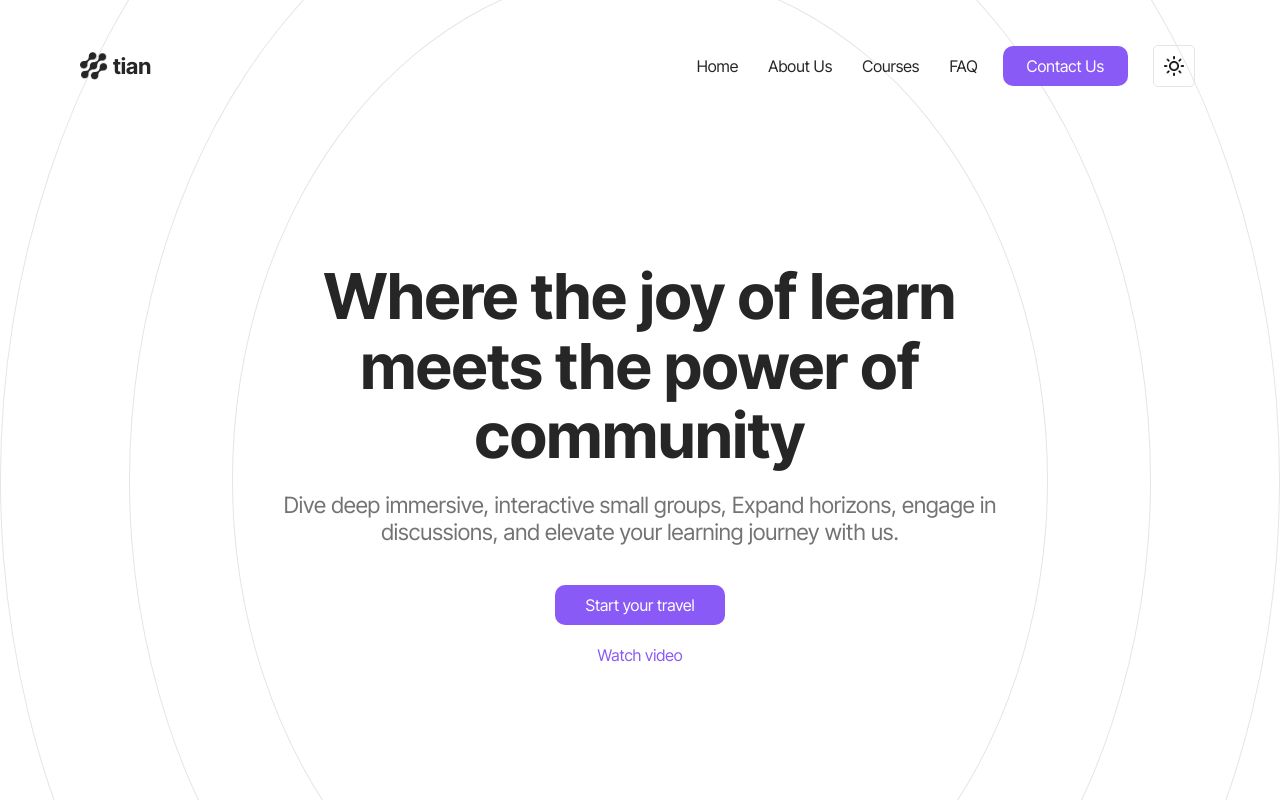
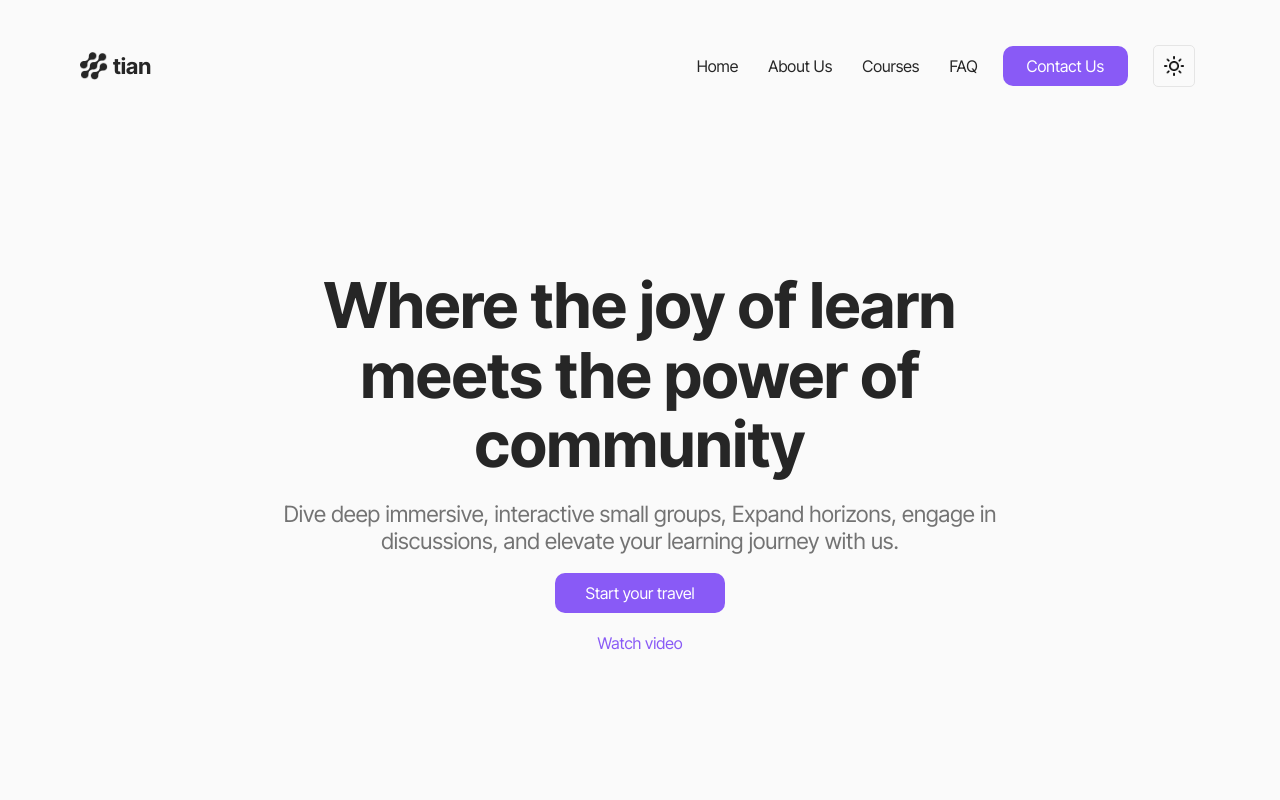
Before and after one commit to NotReallyAProgrammer/Landing-Page-Tian, an Angular app: page / in a window 1280 px wide. Shown: the top 800 px of the page. Built offline with nearby package versions, Linux system fonts and the light colour scheme.

Commit message:
minor fix

```diff
--- a/src/app/app.component.html
+++ b/src/app/app.component.html
@@ -1 +1,5 @@
-<router-outlet></router-outlet>
+<main class="main">
+  <app-header></app-header>
+  <router-outlet></router-outlet>
+</main>
+<app-footer></app-footer>
--- a/src/app/app.component.scss
+++ b/src/app/app.component.scss
@@ -0,0 +1,3 @@
+.main {
+  background-color: var(--BODY-BG-COLOR);
+}
--- a/src/app/app.component.ts
+++ b/src/app/app.component.ts
@@ -1,13 +1,15 @@
 import { Component } from '@angular/core';
 import { CommonModule } from '@angular/common';
 import { RouterOutlet } from '@angular/router';
+import { HeaderComponent } from './layouts/header/header.component';
+import { FooterComponent } from './layouts/footer/footer.component';
 
 @Component({
   selector: 'app-root',
   standalone: true,
-  imports: [CommonModule, RouterOutlet],
   templateUrl: './app.component.html',
-  styleUrl: './app.component.scss'
+  styleUrl: './app.component.scss',
+  imports: [CommonModule, RouterOutlet, HeaderComponent, FooterComponent],
 })
 export class AppComponent {
   title = 'LandingPage-tian';
--- a/src/app/layouts/header/header.component.scss
+++ b/src/app/layouts/header/header.component.scss
@@ -64,7 +64,8 @@
             }
           }
 
-          &:hover {
+          &:hover,
+          &:focus {
             border-bottom: none;
           }
         }
--- a/src/app/pages/landin-page/landin-page.component.html
+++ b/src/app/pages/landin-page/landin-page.component.html
@@ -6,7 +6,6 @@
   </div>
 </div>
 <section class="landing">
-  <app-header></app-header>
   <section class="landing__hero">
     <div class="hero-header">
       <h1>Where the joy of learn meets the power of community</h1>
@@ -545,5 +544,4 @@
       </div>
     </div>
   </section>
-  <app-footer></app-footer>
 </section>
--- a/src/app/pages/landin-page/landin-page.component.scss
+++ b/src/app/pages/landin-page/landin-page.component.scss
@@ -1,6 +1,7 @@
 @use "../../../scss/utils/" as u;
 
 .background {
+  visibility: hidden;
   position: absolute;
   top: -40%;
 
@@ -38,14 +39,16 @@
 }
 .landing {
   &__hero {
-    margin-top: u.rem(10);
-
     padding-block: var(--PADDING-BLOCK-HERO);
+    min-height: calc(100vh - 120px);
+    display: grid;
 
     .hero-header {
+      align-self: center;
       text-align: center;
       display: flex;
       flex-direction: column;
+
       gap: u.rem(20);
 
       max-width: 800px;
@@ -64,11 +67,11 @@
     }
 
     .hero-button {
-      margin-top: u.rem(40);
       display: flex;
       flex-direction: column;
       align-items: center;
       gap: u.rem(20);
+      place-self: top;
 
       button {
         border: none;
--- a/src/scss/globals/_color.scss
+++ b/src/scss/globals/_color.scss
@@ -2,7 +2,7 @@
   --FONT-COLOR: hsl(0, 0%, 15%);
   --PRIMARY-COLOR: hsl(258, 90%, 66%);
   --BORDER-COLOR: #e5e5e5;
-  --BODY-BG-COLOR: #f5f5f5;
+  --BODY-BG-COLOR: #fafafa;
   --FONT-HEADING-COLOR: #262626;
   --FONT-DESC-COLOR: #737373;
 }
```
